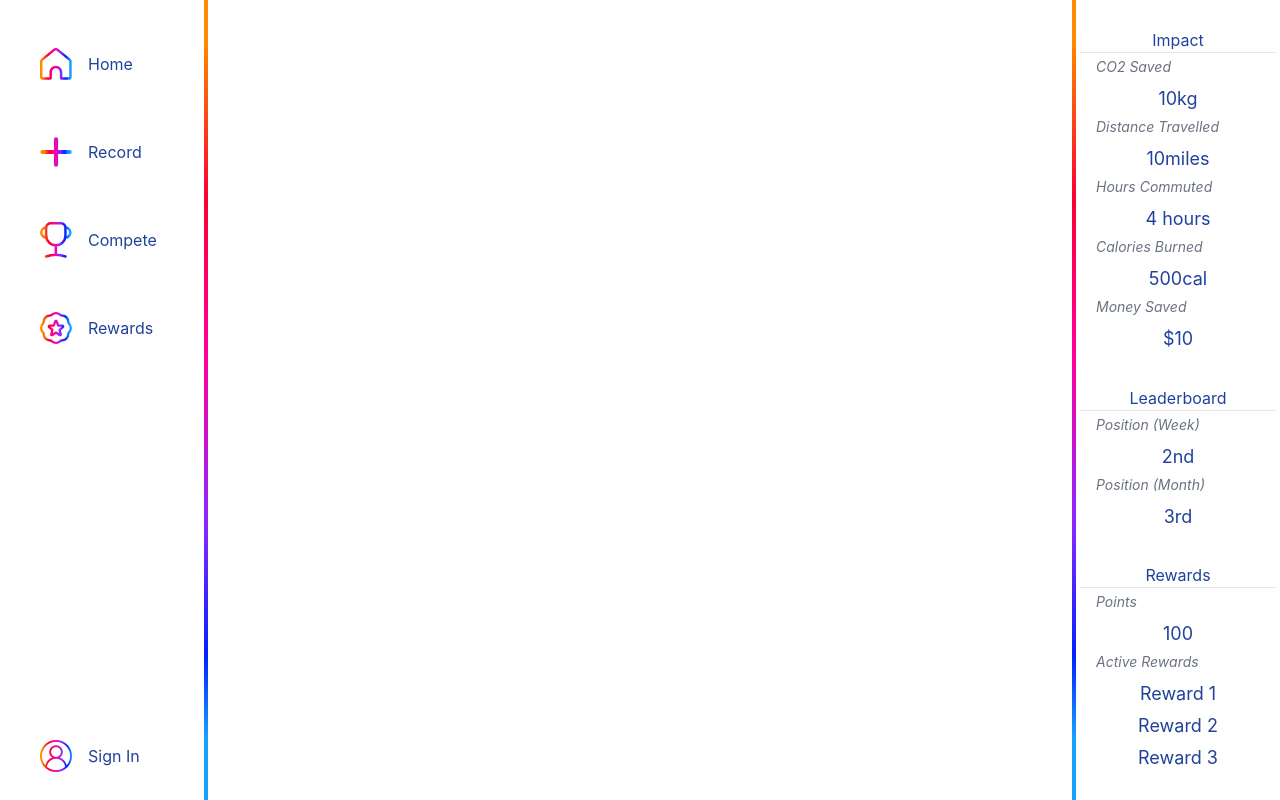
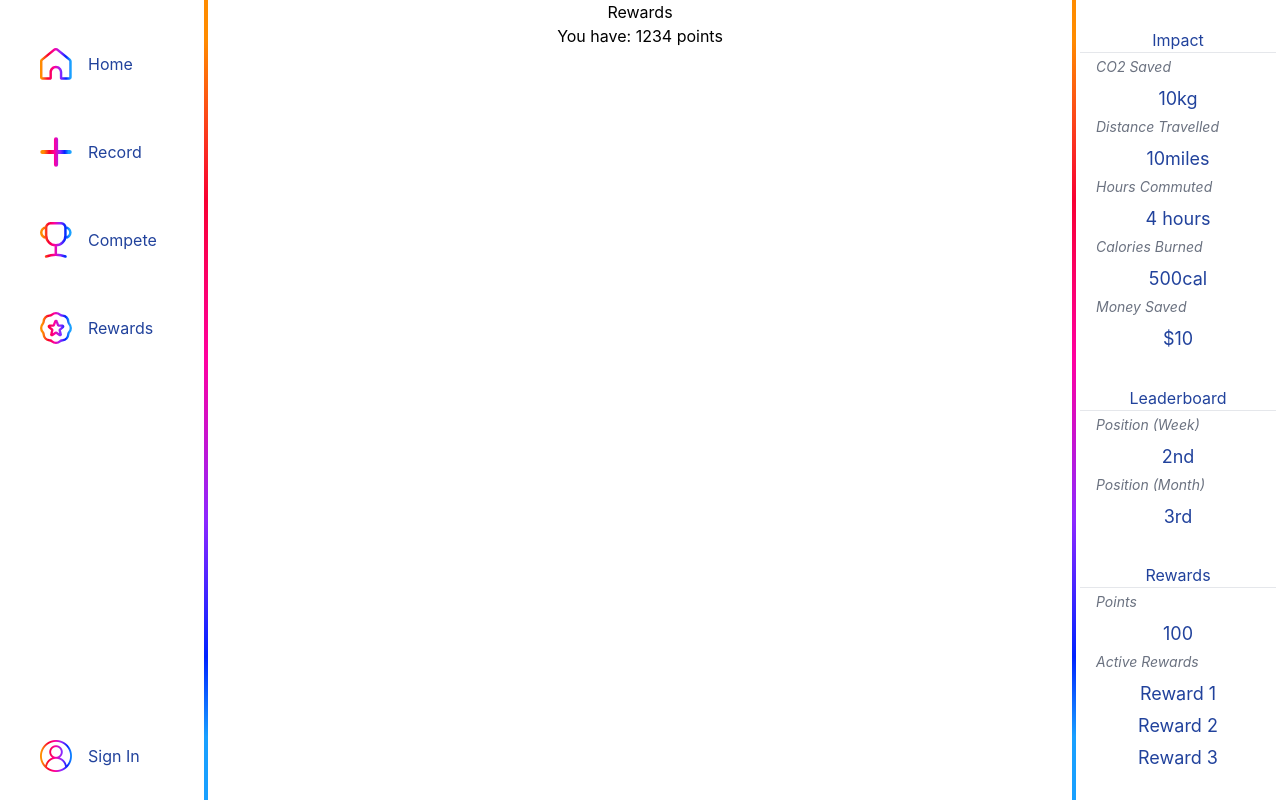
Before and after one commit to SkyPedal/SkyPedal, a React (Vite) app: page /rewards in a window 1280 px wide. Built offline with nearby package versions, Linux system fonts and the light colour scheme; a web font is replaced by a local one.

Commit message:
started working on rewards page

```diff
--- a/src/App.jsx
+++ b/src/App.jsx
@@ -4,6 +4,7 @@ import { Route, BrowserRouter as Router, Routes } from "react-router-dom";
 import NavigationSidebar from "./components/NavigationSidebar";
 import ActivityFeed from "./components/ActivityFeed";
 import InfoSidebar from "./components/InfoSidebar";
+import RewardsPage from "./components/RewardsPage";
 
 function App() {
   return (
@@ -15,6 +16,7 @@ function App() {
             <Routes>
               <Route path="/" element={<ActivityFeed />} />
               <Route path="/broke" element={<ActivityFeed />} />
+              <Route path="/rewards" element={<RewardsPage />} />
               {/* TODO: add routes here */}
             </Routes>
           </div>
@@ -25,4 +27,5 @@ function App() {
   );
 }
 
+
 export default App;
--- a/src/components/NavigationSidebar.jsx
+++ b/src/components/NavigationSidebar.jsx
@@ -42,7 +42,7 @@ const NavigationSidebar = () => {
           </Link>
         </li>
         <li className="md:p-5 pt-5 pb-5">
-          <Link to="/">
+          <Link to="/rewards">
             <div className="flex h-12 items-center">
               <img src={RewardsIcon} alt="Rewards" className="w-8" />
               <p className="pl-4 hidden md:block"> Rewards </p>
--- /dev/null
+++ b/src/components/RewardsPage.jsx
@@ -0,0 +1,25 @@
+
+
+const RewardsPage = () => {
+
+    return (
+        <>
+            {/* Rewards header */}
+            <header>
+                <nav>
+                    <a>
+                        <h1>Rewards</h1>
+                    </a>
+                    <a>
+                        <p>You have: 1234 points</p>
+                    </a>
+                    {/* make it be on the same line lol */}
+                </nav>
+            </header>
+            {/* Active Vouchers Table */}
+            {/* Available Vouchers Table */}
+        </>
+    );
+}
+
+export default RewardsPage;
```
